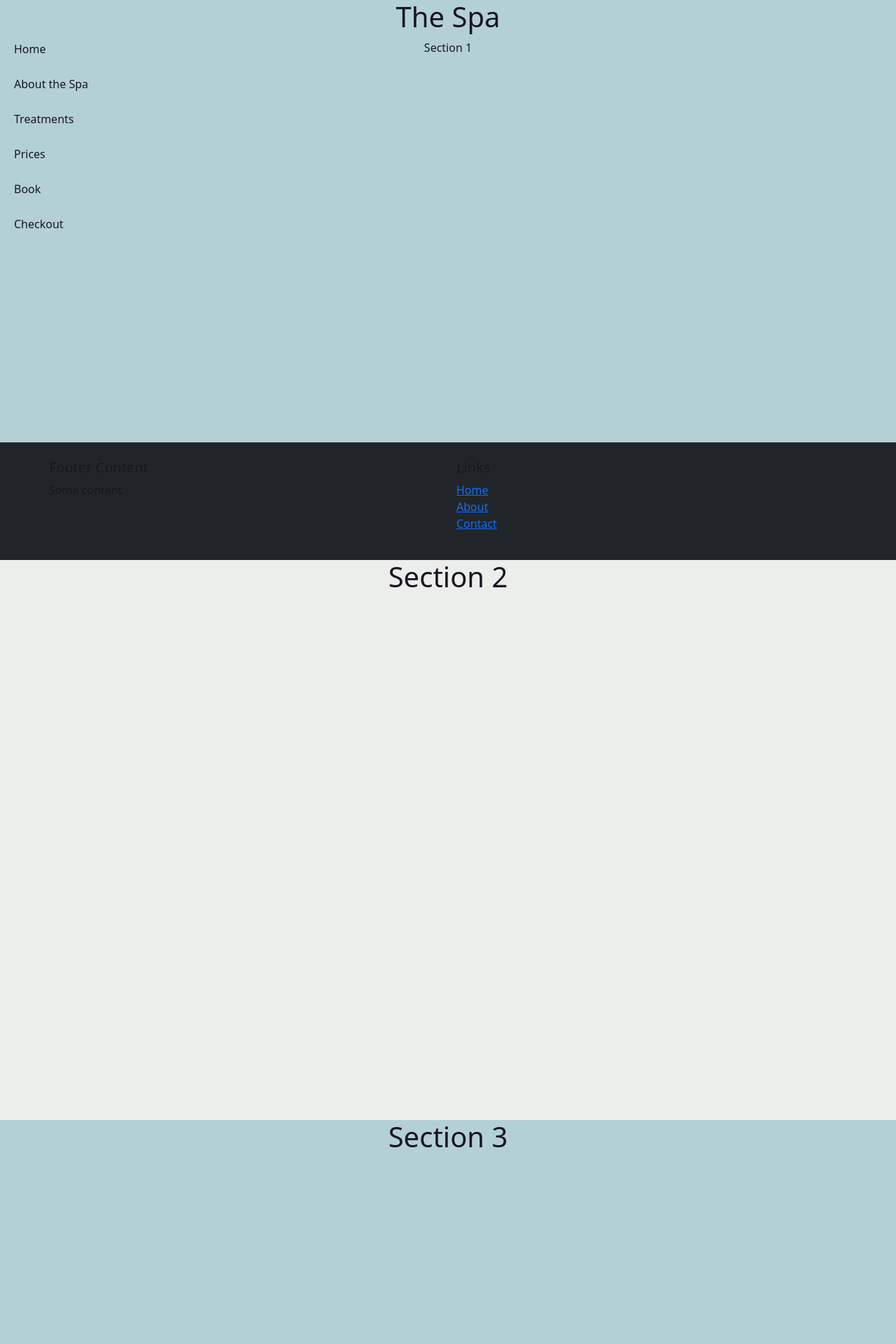
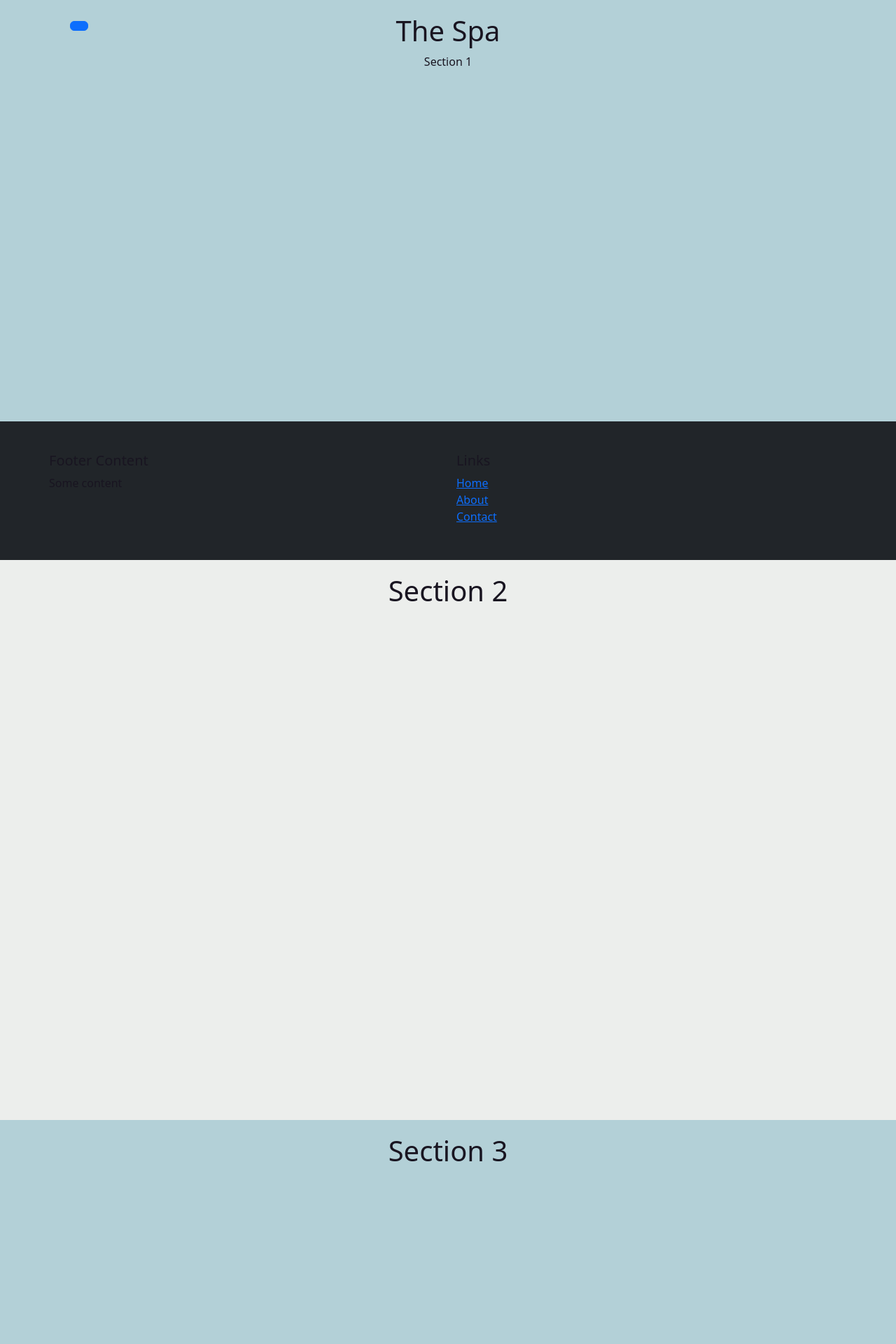
Before and after one commit to CeciliaSG/pp5_hotel_e-commerce, a Django app: page / in a window 1280 px wide. Shown: the top 1920 px of the page at 70% size. Run offline with Django 4.2, Linux system fonts and the light colour scheme.

Commit message:
Work on navbar, html and css

```diff
--- a/static/css/style.css
+++ b/static/css/style.css
@@ -25,36 +25,43 @@ html {
 /* navbar */
 
 .navbar-nav {
-    margin-top: 50px;
+    padding-left: 20px;
     display: none;
     position: fixed;
-    margin-left: 20px;
+    top: 70px;
+    left: 0;
+    min-width: 150px;
+    height: 45%;
+    background-color: #191521;
+    padding-top: 20px;
+    z-index: 1000;
 }
 
-/* Style for the hamburger icon */
-.navbar-toggle {
-    cursor: pointer;
+.navbar-button {
+    color: #191521;
+    position: fixed;
+    margin-top: 30px;
+    margin-left: 100px;
+    z-index: 1001;
+}
+
+.bi-list {
+    color: #191521;
 }
 
 .navbar-nav.open {
     display: block;
-    position: fixed;
-    top: 0;
-    left: 0;
-    width: 200px;
-    height: 100%;
-    background-color: #333;
-    /*padding: 20px;*/
-    z-index: 1000;
 }
 
 .navbar-nav li {
     list-style-type: none;
     margin-bottom: 10px;
+    margin-top: 10px;
+    margin-left: 20px;
 }
 
 .navbar-nav a {
-    color: #191521;
+    color: #fff;
     text-decoration: none;
 }
 
@@ -82,7 +89,8 @@ html {
 }
 
 .container{
-    margin: 0;
+    margin: 10px;
+    margin-top: 20px;
 }
 
 .row{
--- a/templates/base.html
+++ b/templates/base.html
@@ -30,19 +30,24 @@
     {% block page_header %}
       <!-- Navbar -->
      <!--<nav class="navbar">-->
-    <div class="navbar-brand">
-        <span class="navbar-toggle" onclick="toggleNav()">
-            <i class="fas fa-bars"></i>
-    </div>
-    <ul class="navbar-nav" id="navbarNav">
+<nav>
+  <button class="btn btn-primary navbar-button" type="button" data-bs-toggle="collapse" data-bs-target="#collapseWidthExample" aria-expanded="false" aria-controls="collapseWidthExample">
+    <i class="bi bi-list"></i>
+  </button>
+
+  <div class="collapse collapse-horizontal" id="collapseWidthExample">
+
+      <ul class="navbar-nav" id="navbarNav">
         <li class="nav-item"><a class="nav-link" href="#">Home</a></li>
         <li class="nav-item"><a class="nav-link" href="#">About the Spa</a></li>
         <li class="nav-item"><a class="nav-link" href="#">Treatments</a></li>
         <li class="nav-item"><a class="nav-link" href="#">Prices</a></li>
         <li class="nav-item"><a class="nav-link" href="#">Book</a></li>
         <li class="nav-item"><a class="nav-link" href="#">Checkout</a></li>
-    </ul>
+      </ul>
+  </div>
 </nav>
+
   {% endblock %}
 
   <!-- Main Content -->
```
